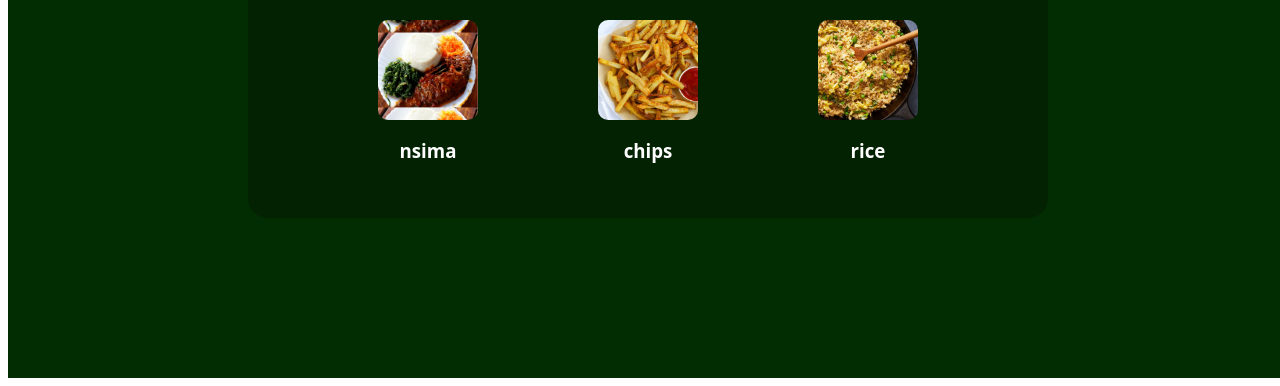
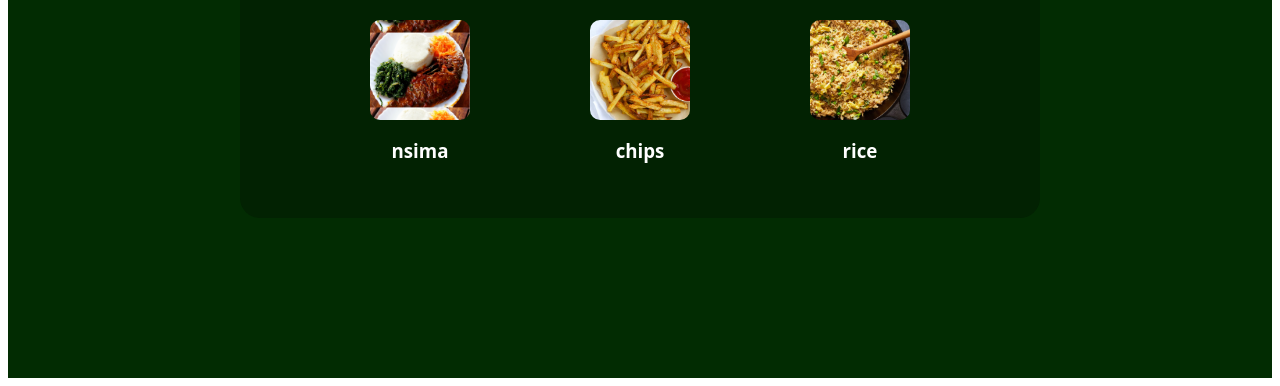
Before and after one commit to TitusBokosi/odin-recipes, a plain HTML site: page index.html in a window 1280 px wide. Shown: the part 470-856 px from the top of the page. Drawn offline with Linux system fonts and the light colour scheme.

Commit message:
changed container width

```diff
--- a/styles.css
+++ b/styles.css
@@ -9,7 +9,7 @@
     background-color: rgb(2, 44, 2);
     color: white;
     height: 100vh;
-    width: 100vw;
+    width: 100%;
     display: flex;
     flex-direction: column;
     justify-content: center;
@@ -26,7 +26,7 @@ h2{
     margin-bottom: 20px;
 }
 .list_container{
-    box-shadow:azure 10px;
+
     background-color: rgb(2, 34, 2);
     width: 800px;
     height: fit-content;
```
